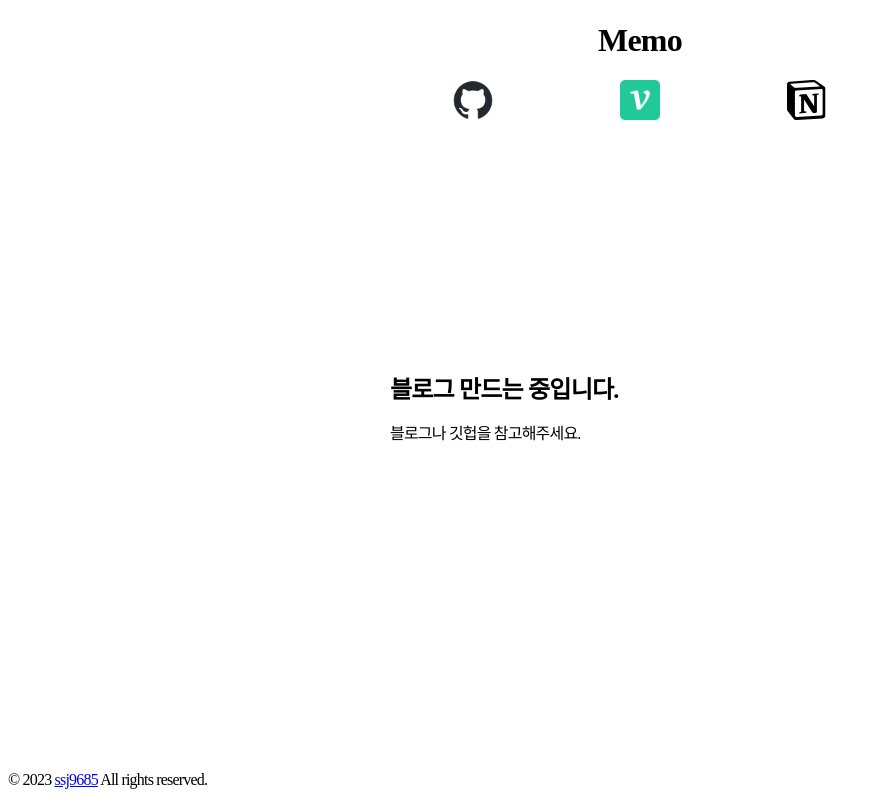
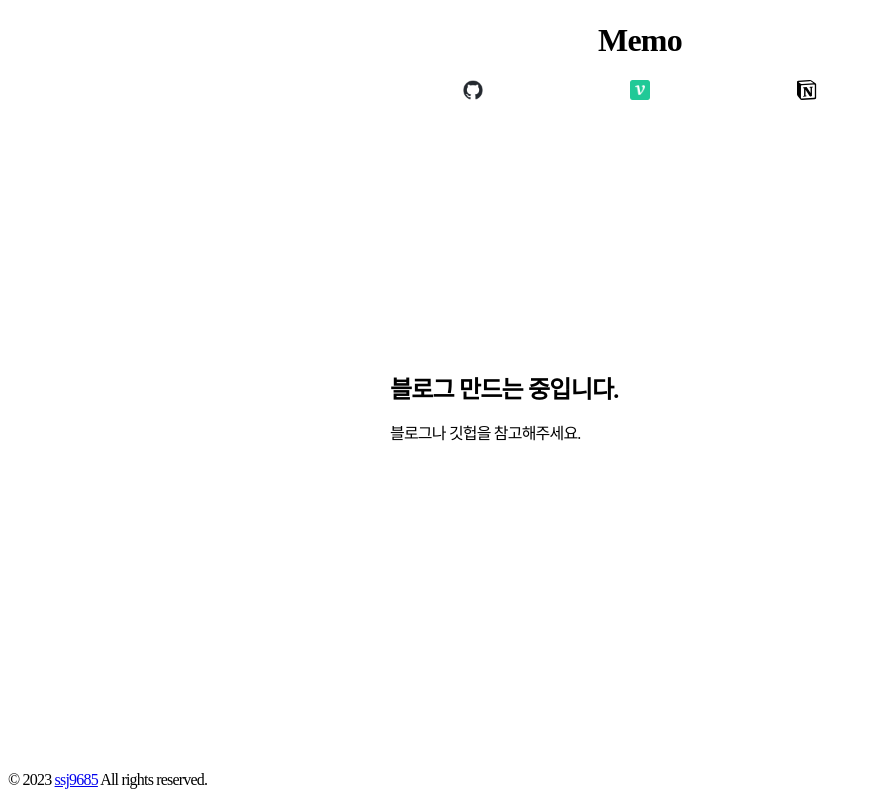
Before and after one commit to ssj9685/ssj9685.github.io, a website: page index.html in a window 1280 px wide. Shown: the whole page, without its empty margins (0-881 px from the left). Drawn offline with Linux system fonts and the light colour scheme.

Commit message:
chore: add responsive css

```diff
--- a/index.html
+++ b/index.html
@@ -133,6 +133,15 @@
         max-width: 500px;
         width: 80%;
       }
+      @media screen and (min-width: 768px) {
+        nav.profiles {
+          width: 100%;
+        }
+        .profiles img {
+          width: 20px;
+          height: 20px;
+        }
+      }
     </style>
     <title>ssj9685</title>
   </head>
@@ -140,7 +149,8 @@
     <header>
       <h1>Memo</h1>
     </header>
-    <nav>
+    <aside>
+      <nav class="profiles">
         <ul>
           <li>
             <a href="https://github.com/ssj9685">
@@ -175,6 +185,7 @@
           </li>
         </ul>
       </nav>
+    </aside>
     <main>
       <section>
         <article>
--- a/package.json
+++ b/package.json
@@ -4,7 +4,7 @@
   "description": "",
   "main": "index.js",
   "scripts": {
-    "start": "http-server -p 3000",
+    "start": "npx http-server -p 3000",
     "deploy": "gh-pages -d ."
   },
   "repository": {
@@ -18,6 +18,6 @@
   },
   "homepage": "https://ssj9685.github.io",
   "dependencies": {
-    "gh-pages": "^5.0.0"
+    "gh-pages": "^3.0.0"
   }
 }
```
Also changed, not shown: 1 other file. Lines whose indentation alone changed are shown as unchanged.
